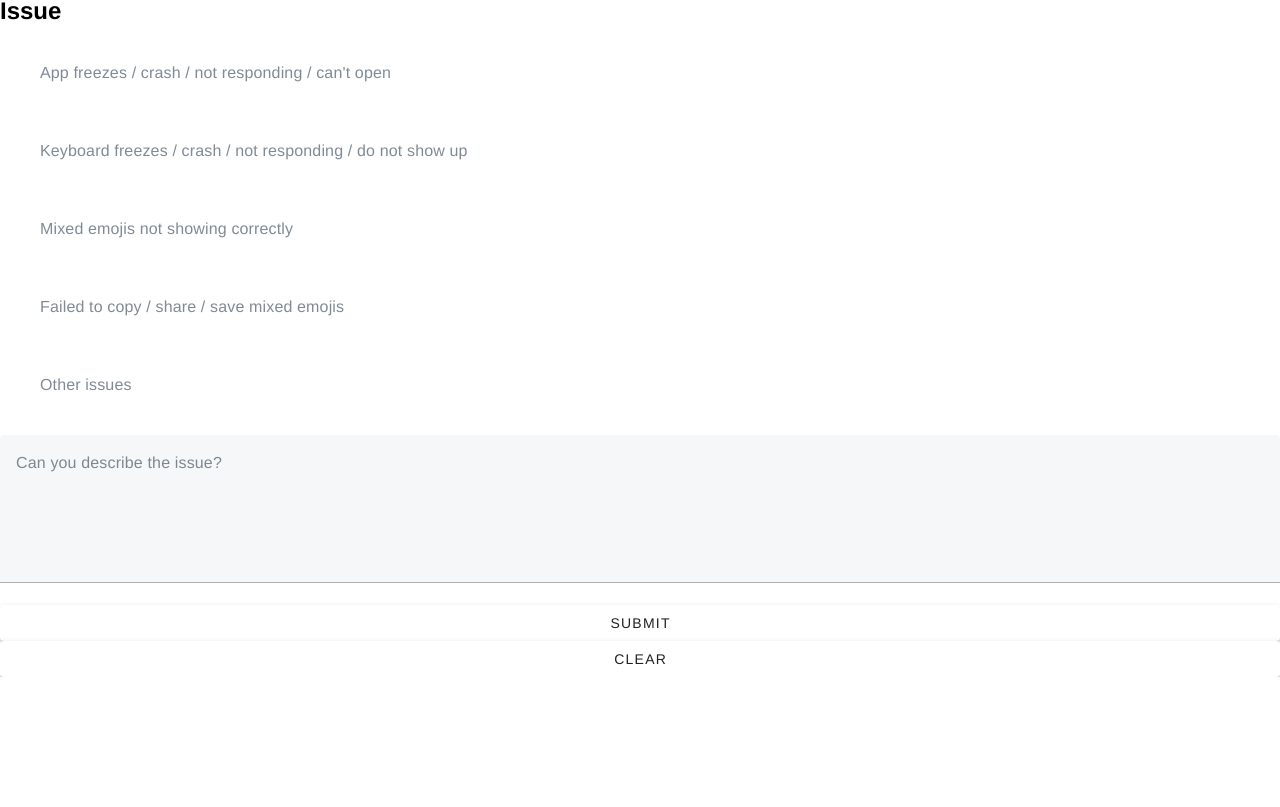
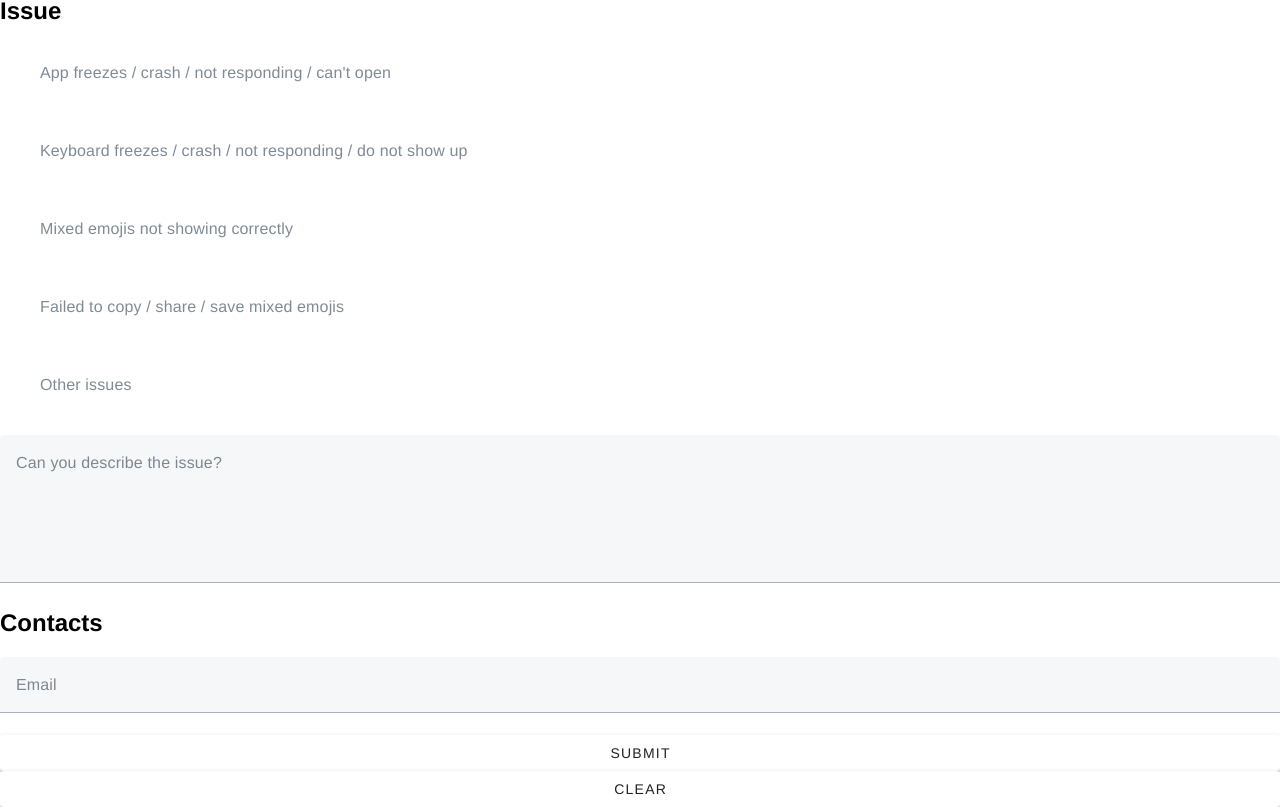
Before and after one commit to VardyNg/emoji-kitchen-keyboard-support-web, a Vue app: page / in a window 1280 px wide. Shown: the part 656-1463 px from the top of the page. Before the commit the page ends 1333 px from the top, so only its background shows below. Built offline with nearby package versions, Linux system fonts and the light colour scheme.

Commit message:
add contact email text field

```diff
--- a/src/components/Support.vue
+++ b/src/components/Support.vue
@@ -34,6 +34,8 @@
     </div>
     <v-textarea label="Can you describe the issue?"></v-textarea>
 
+    <div class="form-section-title">Contacts</div>
+    <v-text-field label="Email"></v-text-field>
     <v-btn
       block
       @click="submit"
```
